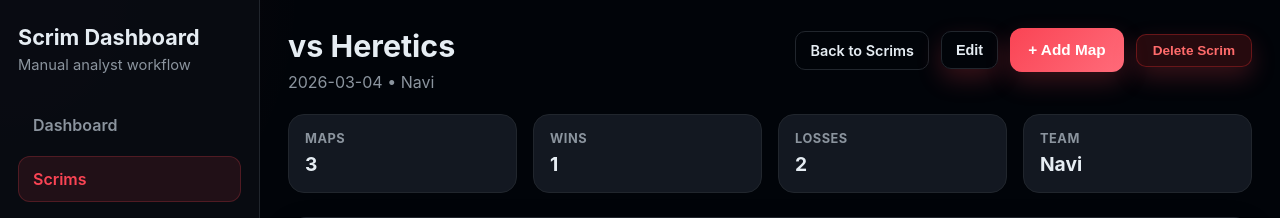
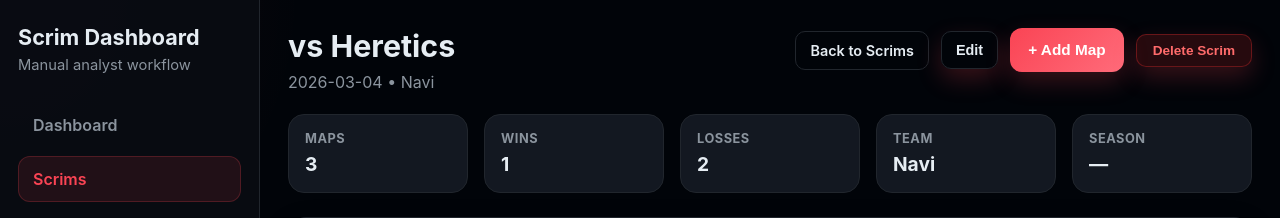
Before and after one commit to Skyza2123/rivals-stats, a Flask app: page /scrims/83 in a window 1280 px wide. Shown: the top 218 px of the page. Run offline with Flask 3, Linux system fonts and the light colour scheme; data comes from the database, SQL or seed files in the repository.

Commit message:
modified:   app.py 	modified:   templates/dashboard.html 	modified:   templates/enemy_team_detail.html 	modified:   templates/new_scrim.html 	modified:   templates/scrim_detail.html 	modified:   templates/scrims.html 	modified:   templates/team_detail.html

```diff
--- a/app.py
+++ b/app.py
@@ -74,6 +74,9 @@ def ensure_state_defaults() -> None:
     global SCRIMS, NEXT_SCRIM_ID, NEXT_MAP_ID, NEXT_EVENT_ID
     if not isinstance(SCRIMS, list):
         SCRIMS = []
+    for scrim in SCRIMS:
+        if isinstance(scrim, dict):
+            normalize_scrim_record(scrim)
     NEXT_SCRIM_ID = max(1, int(NEXT_SCRIM_ID or 1))
     NEXT_MAP_ID = max(1, int(NEXT_MAP_ID or 1))
     NEXT_EVENT_ID = max(1, int(NEXT_EVENT_ID or 1))
@@ -230,19 +233,36 @@ def _parse_scrim_date(raw_value: str) -> date | None:
     return None
 
 
-def filter_scrims_by_timeframe(scrims: list[dict], timeframe: str) -> list[dict]:
-    key = (timeframe or "all").strip().lower()
-    if key not in {"week", "month"}:
+def normalize_season_value(raw_value: str) -> str:
+    return " ".join((raw_value or "").strip().split())
+
+
+def normalize_scrim_record(scrim: dict) -> dict:
+    scrim["season"] = normalize_season_value(scrim.get("season", ""))
+    return scrim
+
+
+def get_scrim_season_options(scrims: list[dict]) -> list[str]:
+    seasons = {
+        normalize_season_value(scrim.get("season", ""))
+        for scrim in scrims
+        if normalize_season_value(scrim.get("season", ""))
+    }
+    return sorted(seasons, key=lambda value: [int(part) if part.isdigit() else part.lower() for part in re.split(r"(\d+)", value)])
+
+
+def get_selected_season(raw_value: str, season_options: list[str]) -> str:
+    selected = normalize_season_value(raw_value)
+    if not selected or selected.lower() == "all":
+        return "all"
+    return selected if selected in season_options else "all"
+
+
+def filter_scrims_by_season(scrims: list[dict], season: str) -> list[dict]:
+    selected = normalize_season_value(season)
+    if not selected or selected.lower() == "all":
         return scrims
-
-    days = 7 if key == "week" else 30
-    cutoff = date.today() - timedelta(days=days)
-    filtered = []
-    for scrim in scrims:
-        parsed = _parse_scrim_date(scrim.get("scrim_date", ""))
-        if parsed and parsed >= cutoff:
-            filtered.append(scrim)
-    return filtered
+    return [scrim for scrim in scrims if normalize_season_value(scrim.get("season", "")) == selected]
 
 
 def compute_player_stats(player_name: str) -> dict:
@@ -1994,10 +2014,9 @@ def team_detail(team_id: int):
             and (scrim.get("team_name", "") or "").strip().lower() == team["name"].strip().lower()
         )
     ]
-    time_range = (request.args.get("timeframe") or "all").strip().lower()
-    if time_range not in {"all", "month", "week"}:
-        time_range = "all"
-    team_scrims = filter_scrims_by_timeframe(all_team_scrims, time_range)
+    season_options = get_scrim_season_options(all_team_scrims)
+    selected_season = get_selected_season(request.args.get("season", "all"), season_options)
+    team_scrims = filter_scrims_by_season(all_team_scrims, selected_season)
     predictor_inputs = {
         field_key: (request.args.get(field_key) or "").strip()
         for field_key in PREDICTOR_INPUT_ORDER
@@ -2128,7 +2147,8 @@ def team_detail(team_id: int):
         enemy_teams=enemy_teams,
         player_roles=PLAYER_ROLES,
         team_analytics=team_analytics,
-        selected_timeframe=time_range,
+        season_options=season_options,
+        selected_season=selected_season,
         hero_graph_rows=hero_graph_rows,
         hero_usage_timeline=hero_usage_timeline,
         team_scrim_count=len(team_scrims),
@@ -2162,12 +2182,9 @@ def team_draft_predict(team_id: int):
             and (scrim.get("team_name", "") or "").strip().lower() == team["name"].strip().lower()
         )
     ]
-
-    time_range = (request.args.get("timeframe") or "all").strip().lower()
-    if time_range not in {"all", "month", "week"}:
-        time_range = "all"
-
-    team_scrims = filter_scrims_by_timeframe(all_team_scrims, time_range)
+    season_options = get_scrim_season_options(all_team_scrims)
+    selected_season = get_selected_season(request.args.get("season", "all"), season_options)
+    team_scrims = filter_scrims_by_season(all_team_scrims, selected_season)
     predictor_inputs = {
         field_key: (request.args.get(field_key) or "").strip()
         for field_key in PREDICTOR_INPUT_ORDER
@@ -2564,10 +2581,9 @@ def enemy_team_detail(enemy_team_id: int):
         if scrim_enemy_name and scrim_enemy_name == enemy_name_lower:
             all_matched_enemy_scrims.append(scrim)
 
-    time_range = (request.args.get("timeframe") or "all").strip().lower()
-    if time_range not in {"all", "month", "week"}:
-        time_range = "all"
-    matched_enemy_scrims = filter_scrims_by_timeframe(all_matched_enemy_scrims, time_range)
+    season_options = get_scrim_season_options(all_matched_enemy_scrims)
+    selected_season = get_selected_season(request.args.get("season", "all"), season_options)
+    matched_enemy_scrims = filter_scrims_by_season(all_matched_enemy_scrims, selected_season)
 
     enemy_perspective_scrims = to_enemy_perspective_scrims(matched_enemy_scrims)
     predictor_inputs = {
@@ -2627,7 +2643,8 @@ def enemy_team_detail(enemy_team_id: int):
         enemy_team=enemy_team,
         players=players,
         enemy_analytics=enemy_analytics,
-        selected_timeframe=time_range,
+        season_options=season_options,
+        selected_season=selected_season,
         enemy_scrim_count=len(matched_enemy_scrims),
         enemy_scrim_total_count=len(all_matched_enemy_scrims),
         enemy_map_cards=enemy_map_cards,
@@ -2675,11 +2692,10 @@ def enemy_draft_predict(enemy_team_id: int):
         if scrim_enemy_name and scrim_enemy_name == enemy_name_lower:
             all_matched_enemy_scrims.append(scrim)
 
-    time_range = (request.args.get("timeframe") or "all").strip().lower()
-    if time_range not in {"all", "month", "week"}:
-        time_range = "all"
-
-    matched_enemy_scrims = filter_scrims_by_timeframe(all_matched_enemy_scrims, time_range)
+    season_options = get_scrim_season_options(all_matched_enemy_scrims)
+    selected_season = get_selected_season(request.args.get("season", "all"), season_options)
+
+    matched_enemy_scrims = filter_scrims_by_season(all_matched_enemy_scrims, selected_season)
     enemy_perspective_scrims = to_enemy_perspective_scrims(matched_enemy_scrims)
     predictor_inputs = {
         field_key: (request.args.get(field_key) or "").strip()
@@ -3220,6 +3236,7 @@ def _parse_csv_into_scrims(
             "enemy_team":    enemy_name,
             "enemy_team_id": None,
             "scrim_date":    scrim_date,
+            "season":       "",
             "team_id":       team_id,
             "team_name":     team_name,
             "notes":         "",
@@ -3275,6 +3292,7 @@ def import_csv_scrims():
 
     imported = 0
     for scrim in parsed_scrims:
+        normalize_scrim_record(scrim)
         # Assign IDs
         scrim["id"] = NEXT_SCRIM_ID
         NEXT_SCRIM_ID += 1
@@ -3341,7 +3359,12 @@ def create_scrim():
     enemy_team = request.form.get("enemy_team_manual", "").strip() or request.form.get("opponent", "").strip()
     enemy_team_id = request.form.get("enemy_team_id", "").strip()
     scrim_date = request.form.get("scrim_date", "").strip()
+    season = normalize_season_value(request.form.get("season", ""))
     notes = request.form.get("notes", "").strip()
+
+    if not season:
+        flash("Please set a season for this scrim.", "error")
+        return redirect(url_for("new_scrim"))
 
     scrim = {
         "id": NEXT_SCRIM_ID,
@@ -3349,6 +3372,7 @@ def create_scrim():
         "enemy_team": enemy_team,
         "enemy_team_id": int(enemy_team_id) if enemy_team_id else None,
         "scrim_date": scrim_date,
+        "season": season,
         "team_id": team_id,
         "team_name": team_name,
         "notes": notes,
@@ -3397,9 +3421,15 @@ def edit_scrim(scrim_id: int):
         return redirect(url_for("scrim_detail", scrim_id=scrim_id))
 
     enemy_team = request.form.get("enemy_team", scrim.get("enemy_team", scrim.get("opponent", ""))).strip()
+    season = normalize_season_value(request.form.get("season", scrim.get("season", "")))
+    if not season:
+        flash("Please set a season for this scrim.", "error")
+        return redirect(url_for("scrim_detail", scrim_id=scrim_id))
+
     scrim["opponent"] = enemy_team
     scrim["enemy_team"] = enemy_team
     scrim["scrim_date"] = request.form.get("scrim_date", scrim["scrim_date"]).strip()
+    scrim["season"] = season
     scrim["team_id"] = team_id
     scrim["team_name"] = team_name
     scrim["notes"] = request.form.get("notes", scrim["notes"]).strip()
--- a/templates/dashboard.html
+++ b/templates/dashboard.html
@@ -51,7 +51,7 @@
                     <div>
                         <div class="list-title">vs {{ scrim.enemy_team or scrim.opponent }}</div>
                         <div class="list-subtitle">
-                            {{ scrim.scrim_date }}{% if scrim.team_name %} • {{ scrim.team_name }}{% endif %}
+                            {{ scrim.scrim_date }}{% if scrim.season %} • Season {{ scrim.season }}{% endif %}{% if scrim.team_name %} • {{ scrim.team_name }}{% endif %}
                         </div>
                     </div>
                     <div class="list-meta">
--- a/templates/new_scrim.html
+++ b/templates/new_scrim.html
@@ -39,6 +39,11 @@
             <div class="field">
                 <label for="scrim_date">Date</label>
                 <input type="date" id="scrim_date" name="scrim_date" value="{{ today }}" required>
+            </div>
+
+            <div class="field">
+                <label for="season">Season</label>
+                <input type="text" id="season" name="season" placeholder="e.g. 7 or 7.5" required>
             </div>
         </div>
     </section>
--- a/templates/scrim_detail.html
+++ b/templates/scrim_detail.html
@@ -6,7 +6,7 @@
 <div class="main-header">
     <div>
         <h2>vs {{ scrim.enemy_team or scrim.opponent }}</h2>
-        <p>{{ scrim.scrim_date }}{% if scrim.team_name %} &bull; {{ scrim.team_name }}{% endif %}</p>
+        <p>{{ scrim.scrim_date }}{% if scrim.season %} &bull; Season {{ scrim.season }}{% endif %}{% if scrim.team_name %} &bull; {{ scrim.team_name }}{% endif %}</p>
     </div>
     <div class="header-actions">
         <a href="{{ url_for('scrims') }}" class="button-secondary">Back to Scrims</a>
@@ -32,6 +32,10 @@
     <section class="stat-card">
         <strong>Team</strong>
         <span>{{ scrim.team_name or "—" }}</span>
+    </section>
+    <section class="stat-card">
+        <strong>Season</strong>
+        <span>{{ scrim.season or "—" }}</span>
     </section>
 </div>
 
@@ -174,6 +178,10 @@
                 <div class="field">
                     <label for="edit_date">Date</label>
                     <input type="date" id="edit_date" name="scrim_date" value="{{ scrim.scrim_date }}">
+                </div>
+                <div class="field">
+                    <label for="edit_season">Season</label>
+                    <input type="text" id="edit_season" name="season" value="{{ scrim.season }}" placeholder="e.g. 7 or 7.5" required>
                 </div>
                 <div class="field">
                     <label for="edit_team_id">Your Team</label>
--- a/templates/scrims.html
+++ b/templates/scrims.html
@@ -30,7 +30,7 @@
                         <span class="scrim-box-maps">{{ scrim.maps|length }} maps</span>
                     </div>
                     <div class="list-subtitle">
-                        {{ scrim.scrim_date }}{% if scrim.team_name %} • {{ scrim.team_name }}{% endif %}
+                        {{ scrim.scrim_date }}{% if scrim.season %} • Season {{ scrim.season }}{% endif %}{% if scrim.team_name %} • {{ scrim.team_name }}{% endif %}
                     </div>
                     <div class="scrim-box-cta">Open Scrim →</div>
                 </a>
```
Also changed, not shown: templates/enemy_team_detail.html (+12 -9 lines), templates/team_detail.html (+12 -9 lines).
